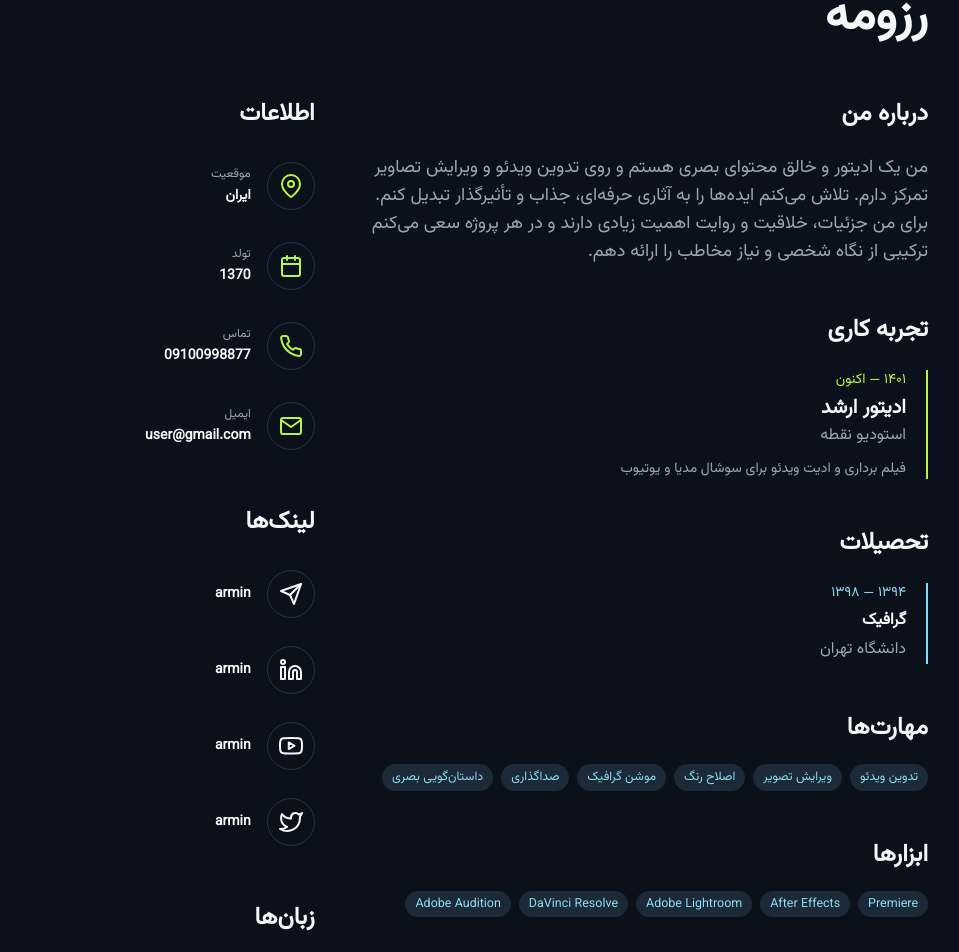
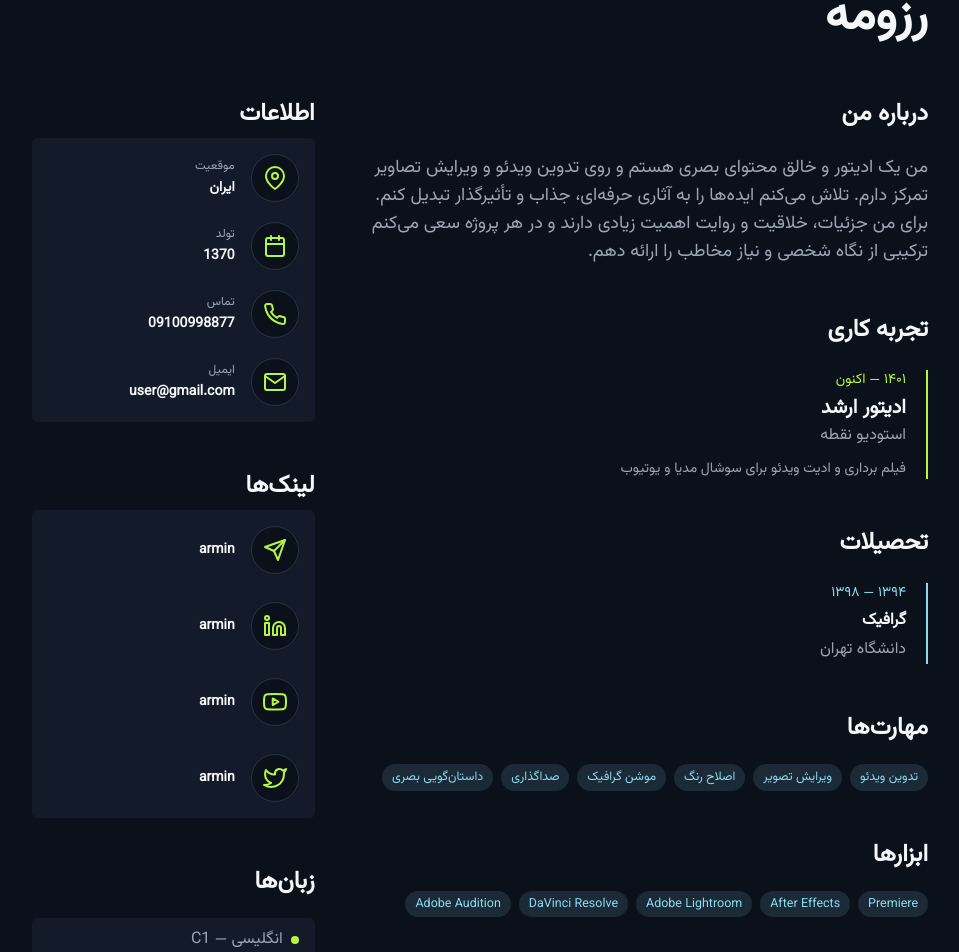
Before and after one commit to fardm/arman-portfolio-template, a Next.js app: page /resume in a window 1280 px wide. Shown: the part 183-1135 px from the top of the page, without its empty margins (160-1119 px from the left). Built offline with nearby package versions, Linux system fonts and the light colour scheme.

Commit message:
fix error svg, edit style

```diff
--- a/app/globals.css
+++ b/app/globals.css
@@ -98,6 +98,7 @@ a { color:inherit; text-decoration:none; }
   border-radius: 50%;
   object-fit: cover;
   display: block;
+  border: 4px solid var(--background);
 }
 .hero-name {
   font-size: clamp(1.6rem, 4vw, 2.4rem);
--- a/app/page.tsx
+++ b/app/page.tsx
@@ -124,7 +124,7 @@ export default function Home() {
               </div>
               <p className="hero-about-text">{about}</p>
               <Link className="button" style={{width: 'fit-content', padding: '8px 20px 8px 10px'}} href="/resume">
-                رزومه من <svg xmlns="http://www.w3.org/2000/svg" width="24" height="24" viewBox="0 0 24 24" fill="none" stroke="currentColor" stroke-width="2" stroke-linecap="round" stroke-linejoin="round" class="lucide lucide-chevron-left-icon lucide-chevron-left"><path d="m15 18-6-6 6-6"/></svg>
+                رزومه من <svg xmlns="http://www.w3.org/2000/svg" width="24" height="24" viewBox="0 0 24 24" fill="none" stroke="currentColor" strokeWidth="2" strokeLinecap="round" strokeLinejoin="round" className="lucide lucide-chevron-left-icon lucide-chevron-left"> <path d="m15 18-6-6 6-6" /> </svg>
               </Link>
             </div>
           </div>
@@ -144,7 +144,7 @@ export default function Home() {
           </div>
           <div className="mt-10 flex justify-center">
             <Link className="button" style={{padding: '8px 20px 8px 10px'}} href="/projects">
-              مشاهده همه <svg xmlns="http://www.w3.org/2000/svg" width="24" height="24" viewBox="0 0 24 24" fill="none" stroke="currentColor" stroke-width="2" stroke-linecap="round" stroke-linejoin="round" class="lucide lucide-chevron-left-icon lucide-chevron-left"><path d="m15 18-6-6 6-6"/></svg>
+              مشاهده همه <svg xmlns="http://www.w3.org/2000/svg" width="24" height="24" viewBox="0 0 24 24" fill="none" stroke="currentColor" strokeWidth="2" strokeLinecap="round" strokeLinejoin="round" className="lucide lucide-chevron-left-icon lucide-chevron-left"> <path d="m15 18-6-6 6-6" /> </svg>
             </Link>
           </div>
         </div>
--- a/app/resume/page.tsx
+++ b/app/resume/page.tsx
@@ -84,8 +84,8 @@ export default function ResumePage() {
           <div>
             {infos.length > 0 && (
               <>
-                <h2 className="mb-6 text-2xl font-bold">اطلاعات</h2>
-                <ul className="space-y-4 text-[var(--muted)] mb-12">
+                <h2 className="mb-2 text-2xl font-bold">اطلاعات</h2>
+                <ul className="space-y-1 text-[var(--muted)] mb-12 bg-[var(--card)] rounded-md px-4 py-2">
                   {infos.map((info) => (
                     <li key={info.label} className="flex items-center gap-4 py-2">
                       <div className="flex h-12 w-12 shrink-0 items-center justify-center rounded-full bg-[var(--background)] text-[var(--primary)] border border-[var(--border)]">
@@ -103,12 +103,12 @@ export default function ResumePage() {
 
             {links.length > 0 && (
               <>
-                <h2 className="mb-6 text-2xl font-bold">لینک‌ها</h2>
-                <div className="flex flex-col gap-3 mb-12">
+                <h2 className="mb-2 text-2xl font-bold">لینک‌ها</h2>
+                <div className="flex flex-col gap-3 mb-12 bg-[var(--card)] rounded-md px-4 py-2">
                   {links.map((link) => (
                     <a key={link.label} href={link.link} target="_blank" rel="noopener noreferrer"
                        className="flex items-center gap-4 py-2 group">
-                      <div className="flex h-12 w-12 shrink-0 items-center justify-center rounded-full bg-[var(--background)] text-[var(--foreground)] border border-[var(--border)] group-hover:text-[var(--primary)] transition-colors">
+                      <div className="flex h-12 w-12 shrink-0 items-center justify-center rounded-full bg-[var(--background)] text-[var(--primary)] border border-[var(--border)] group-hover:text-[var(--primary)] transition-colors">
                         {link.icon}
                       </div>
                       <div className="flex flex-col">
@@ -121,7 +121,7 @@ export default function ResumePage() {
             )}
 
             <h2 className="mb-5 text-2xl font-bold">زبان‌ها</h2>
-            <ul className="space-y-2 text-[var(--muted)]">
+            <ul className="space-y-2 text-[var(--muted)] bg-[var(--card)] rounded-md px-4 py-2">
               {resume.languages.map((item) => <li key={item} className="flex items-center gap-2"><span className="w-2 h-2 rounded-full bg-[var(--primary)]"></span>{item}</li>)}
             </ul>
           </div>
```
